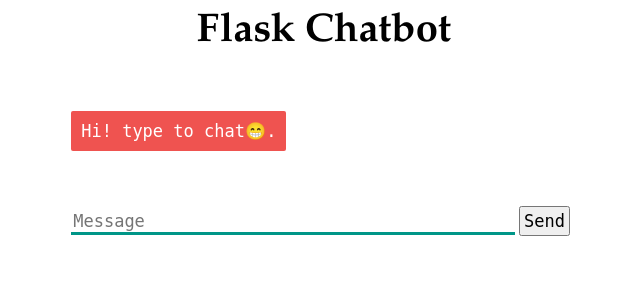
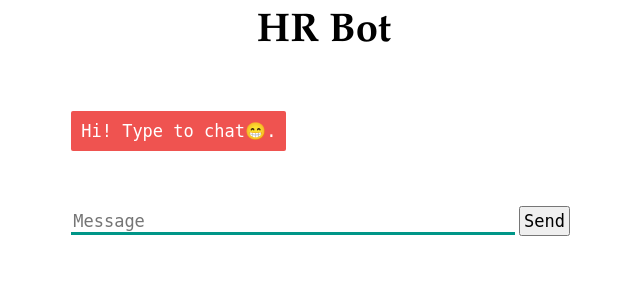
Before and after one commit to paridhi2105/chatbot-using-NLP, a Flask app: page / in a window 1280 px wide. Shown: the top 300 px of the page, without its empty margins (316-956 px from the left). Run offline with Flask 2, Linux system fonts and the light colour scheme; parts of the project's set-up code (start-up, migrations or seed data) failed here and were passed over; some libraries are stand-ins or nearby versions.

Commit message:
Update index.html

```diff
--- a/templates/index.html
+++ b/templates/index.html
@@ -5,10 +5,10 @@
 <script src = "https://ajax.googleapis.com/ajax/libs/jquery/3.2.1/jquery.min.js"></script>
 </head>
 <body>
-<h1>Flask Chatbot</h1>
+<h1>HR Bot</h1>
 <div>
 <div id = "chatbox">
-<p class = "botText"><span>Hi! type to chat😁.</span></p>
+<p class = "botText"><span>Hi! Type to chat😁.</span></p>
 </div>
 <div id = "userInput">
 <input id ="textInput" type ="text" name="msg" placeholder="Message">
```
